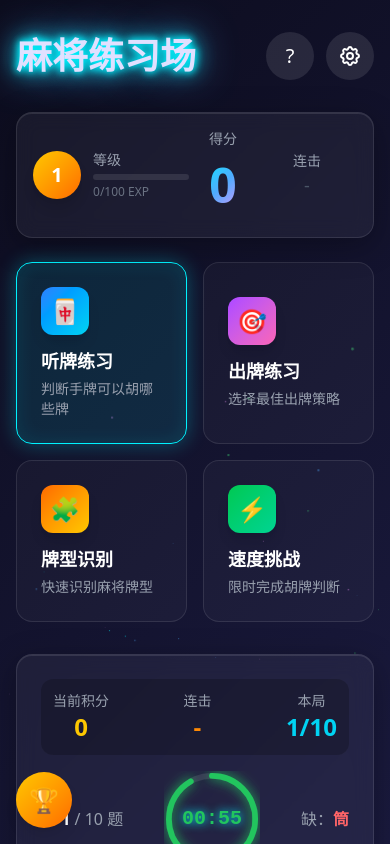
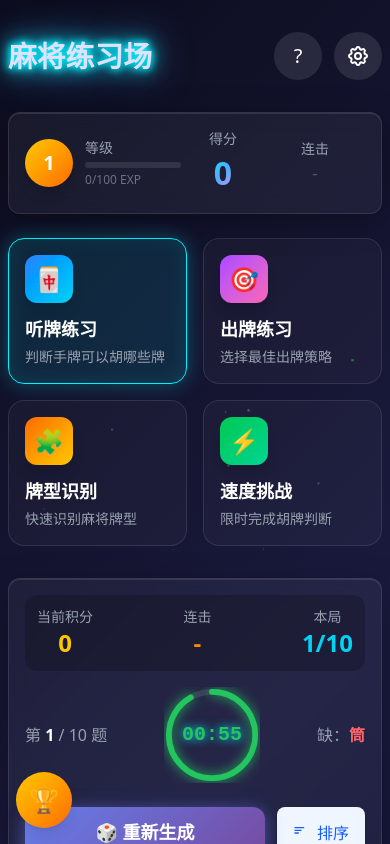
Before and after one commit to priority3/majiang-ex, a React (Vite) app: page / in a window 390 px wide. Shown: the top 844 px of the page. Built offline with nearby package versions, Linux system fonts and the light colour scheme.

Commit message:
feat: 添加移动端优化和响应式设计
- 添加移动端麻将牌尺寸自适应
- 添加触摸设备优化
- 添加小屏幕布局调整
- 改进滚动条样式

Co-Authored-By: Claude Opus 4.7 <noreply@anthropic.com>

```diff
--- a/src/index.css
+++ b/src/index.css
@@ -426,3 +426,56 @@ body {
 ::-webkit-scrollbar-thumb:hover {
   background: rgba(255, 255, 255, 0.3);
 }
+
+/* 移动端优化 */
+@media (max-width: 768px) {
+  :root {
+    --tile-width: 44px;
+    --tile-height: 62px;
+  }
+
+  .neon-text {
+    font-size: 1.8rem;
+  }
+
+  .glass-card {
+    padding: 1rem;
+    border-radius: 12px;
+  }
+
+  .mode-card {
+    padding: 1rem;
+  }
+
+  .score-display {
+    font-size: 2rem;
+  }
+}
+
+/* 触摸优化 */
+@media (hover: none) and (pointer: coarse) {
+  .mahjong-tile {
+    cursor: default;
+  }
+
+  .mahjong-tile:active .mahjong-tile-inner {
+    transform: translateY(-8px) scale(0.98);
+  }
+
+  .neon-button:active {
+    transform: scale(0.98);
+  }
+}
+
+/* 小屏幕优化 */
+@media (max-width: 480px) {
+  :root {
+    --tile-width: 38px;
+    --tile-height: 54px;
+  }
+
+  .container {
+    padding-left: 0.5rem;
+    padding-right: 0.5rem;
+  }
+}
```
